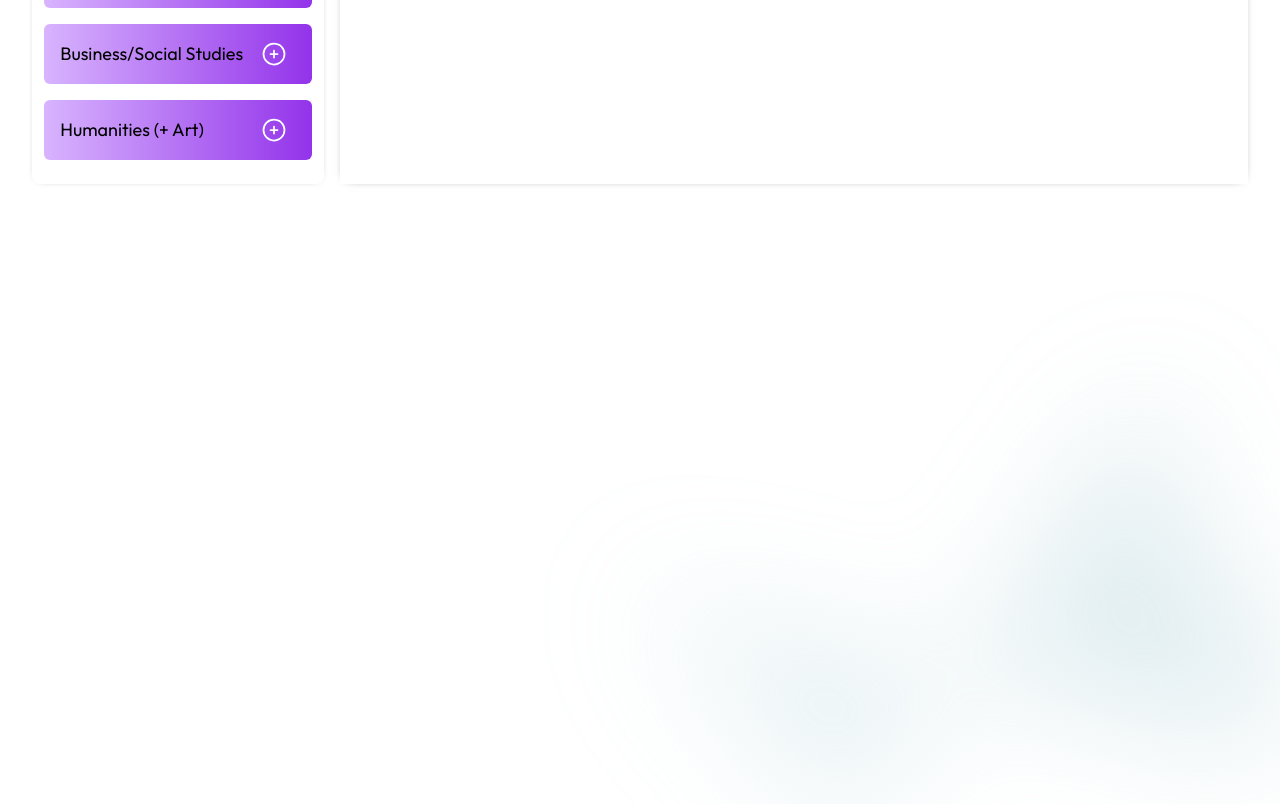
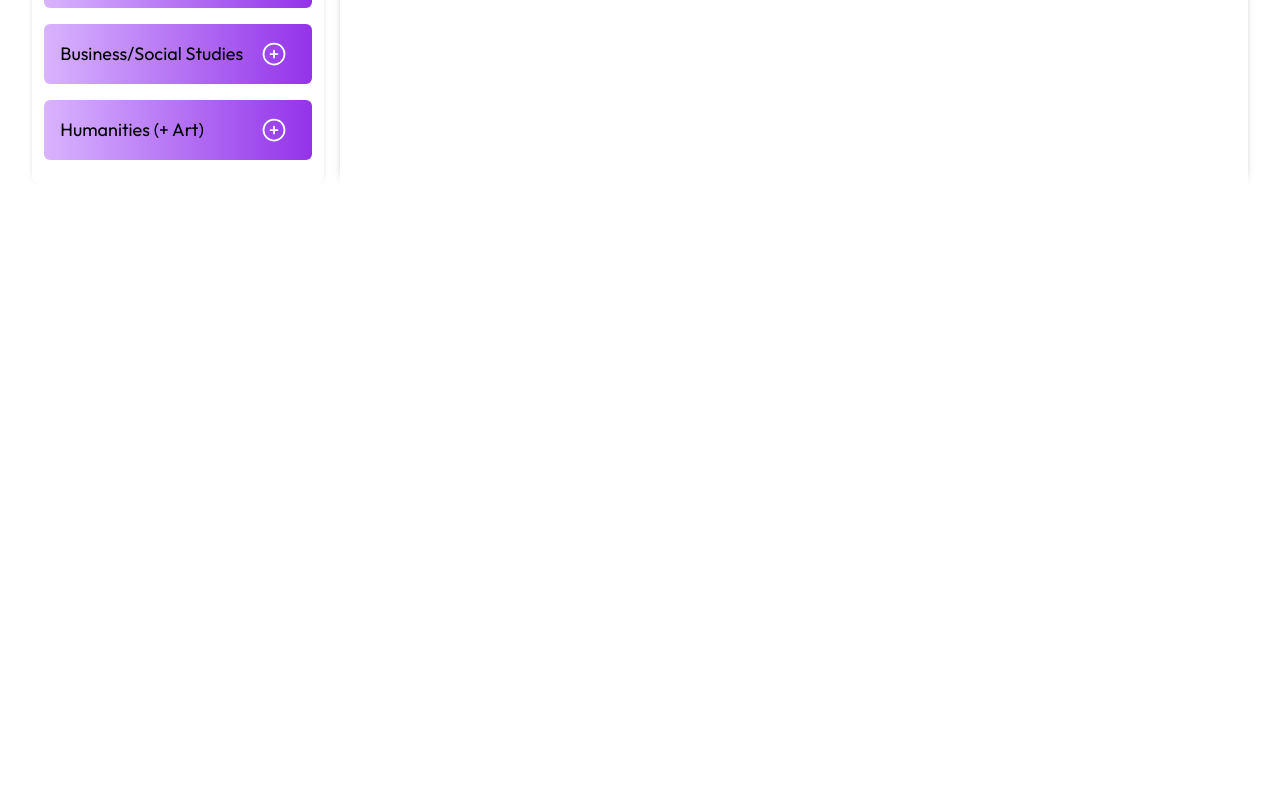
Before and after one commit to ekwoka/talem-app, a React (Create React App) app: page /extracurriculars in a window 1280 px wide. Shown: the part 1024-1828 px from the top of the page. After the commit the page ends 1208 px from the top, so only its background shows below. Built offline with nearby package versions, Linux system fonts and the light colour scheme.

Commit message:
Added functionality to setting filter buttons

```diff
--- a/src/Pages/Extracurriculars.jsx
+++ b/src/Pages/Extracurriculars.jsx
@@ -20,6 +20,15 @@ export default function Extracurriculars() {
         businessSocialState: false,
         humanityArtState: false
     })
+
+    function changeAllDropdownState(bool) {
+        const updatedDropState = Object.fromEntries(
+          Object.entries(dropState).map(([key]) => [key, bool])
+        );
+
+        setDropState(updatedDropState);
+      }
+
 
     let gradeItems = [
         {id: "grade9", text: "Freshman"},
@@ -98,8 +107,8 @@ export default function Extracurriculars() {
                                     {dropState.settingState &&
                                         <>
                                             <div className="w-full p-3 my-2 flex flex-col justify-center items-center gap-4">
-                                                <button className="w-9/12 bg-blue-500 p-3 rounded-md shadow-md font-outfit text-white flex justify-between">Close All Filters <XCircleIcon className="dropdown-main"/></button>
-                                                <button className="w-9/12 bg-blue-500 p-3 rounded-md shadow-md font-outfit text-white flex justify-between">Open All Filters <PlusCircleIcon className="dropdown-main"/></button>
+                                                <button className="w-9/12 bg-blue-500 p-3 rounded-md shadow-md font-outfit text-white flex justify-between" onClick={() => changeAllDropdownState(false)}>Close All Filters <XCircleIcon className="dropdown-main"/></button>
+                                                <button className="w-9/12 bg-blue-500 p-3 rounded-md shadow-md font-outfit text-white flex justify-between" onClick={() => changeAllDropdownState(true)}>Open All Filters <PlusCircleIcon className="dropdown-main"/></button>
                                             </div>
                                         </>
                                     }
@@ -557,20 +566,7 @@ export default function Extracurriculars() {
                 </div>
 
 
-                <div className="mx-auto max-w-4xl py-32 sm:py-48 lg:py-56"></div>
-                <div
-                    className="absolute inset-x-0 top-[calc(100%-13rem)] -z-10 transform-gpu overflow-hidden blur-3xl sm:top-[calc(100%-30rem)]"
-                    aria-hidden="true"
-                >
 
-                    <div
-                    className="relative left-[calc(50%+3rem)] aspect-[1155/678] w-[36.125rem] -translate-x-1/2 bg-gradient-to-tr from-[#bcdbe4] to-[#5d9ba7] opacity-30 sm:left-[calc(50%+36rem)] sm:w-[72.1875rem]"
-                    style={{
-                        clipPath:
-                        'polygon(74.1% 44.1%, 100% 61.6%, 97.5% 26.9%, 85.5% 0.1%, 80.7% 2%, 72.5% 32.5%, 60.2% 62.4%, 52.4% 68.1%, 47.5% 58.3%, 45.2% 34.5%, 27.5% 76.7%, 0.1% 64.9%, 17.9% 100%, 27.6% 76.8%, 76.1% 97.7%, 74.1% 44.1%)',
-                    }}
-                    />
-                </div>
                 </div>
             </div>
         </>
```
